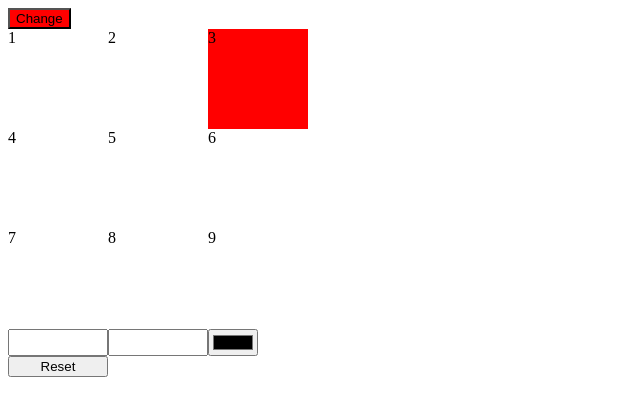
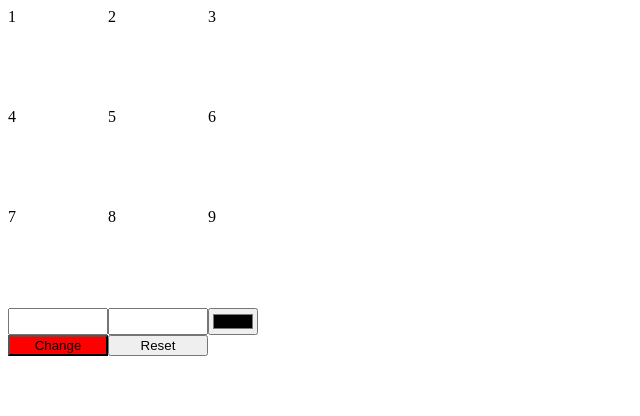
Before and after one commit to acciojob/Replit-Asian-Paints-UdayBari3421, a website: page main.html in a window 1280 px wide. Both pictures are taken after a click on the button "Change". Shown: the whole page, without its empty margins (0-640 px from the left). Drawn offline with Linux system fonts and the light colour scheme.

Commit message:
created a submission

```diff
--- a/main.html
+++ b/main.html
@@ -7,11 +7,10 @@
 </head>
 
 <body>
-	<button type="button" id="change_button">Change</button>
 	<form class="grid-container">
 		<div class="grid-item" id="1">1</div>
 		<div class="grid-item" id="2">2</div>
-		<div class="grid-item" style="background-color: rgb(255, 0, 0)" id="3">3</div>
+		<div class="grid-item" id="3">3</div>
 
 		<div class="grid-item" id="4">4</div>
 		<div class="grid-item" id="5">5</div>
@@ -24,6 +23,7 @@
 		<input type="text" id="block_id">
 		<input type="text" id="input-id">
 		<input type="color" id="colour_id">
+		<button type="button" id="change_button" onclick="func()">Change</button>
 
 		<button type="reset" id="reset_button">Reset</button>
 	</form>
--- a/script.js
+++ b/script.js
@@ -1 +1,8 @@
 //your JS code here. If required.
+const div = document.getElementById("3");
+const button = document.getElementById("change");
+div.style.backgroundColor = "Red";
+
+function func(params) {
+	div.style.backgroundColor = "transparent";
+};
```
Also changed, not shown: styles.css (line endings or trailing spaces).
